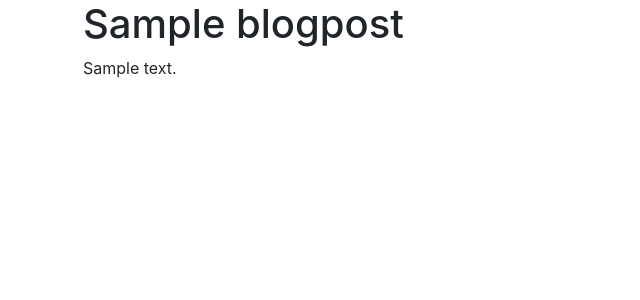
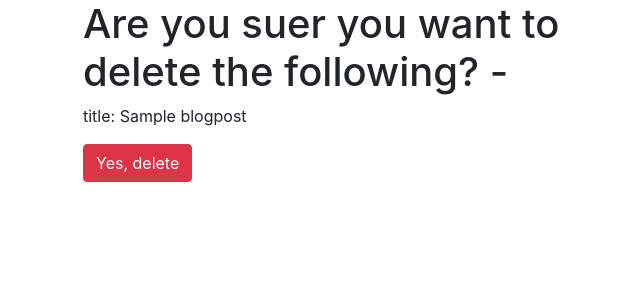
Before and after one commit to siransfe/try_django, a Django app: template src/blog/templates/blog/delete.html in a window 1280 px wide. Shown: the top 300 px of the page, without its empty margins (287-927 px from the left). Run offline with Django 3.2, Linux system fonts and the light colour scheme; the template is opened without the code that fills it: values that come from a table or form of the project are taken from there, others are empty; tables that the repository leaves empty hold one stand-in row (values such as "Sample post"); some libraries are stand-ins or nearby versions.

```diff
--- a/src/blog/templates/blog/delete.html
+++ b/src/blog/templates/blog/delete.html
@@ -2,9 +2,13 @@
 
 
 {% block content %}
-    {% for object in object_list%}
-    <h1> {{ object.title }}</h1>
-    <p>{{ object.content }}</p>
-    {% endfor %}
 
+    <h1> Are you suer you want to delete the following? - </h1>
+    <p>title: {{ object.title }}</p>
+
+<form method = "POST"> {% csrf_token %}
+
+    <button class = 'btn btn-danger'> Yes, delete</button>
+
+</form>
 {% endblock %}
```
Also changed, not shown: src/blog/views.py (+8 -3 lines).
